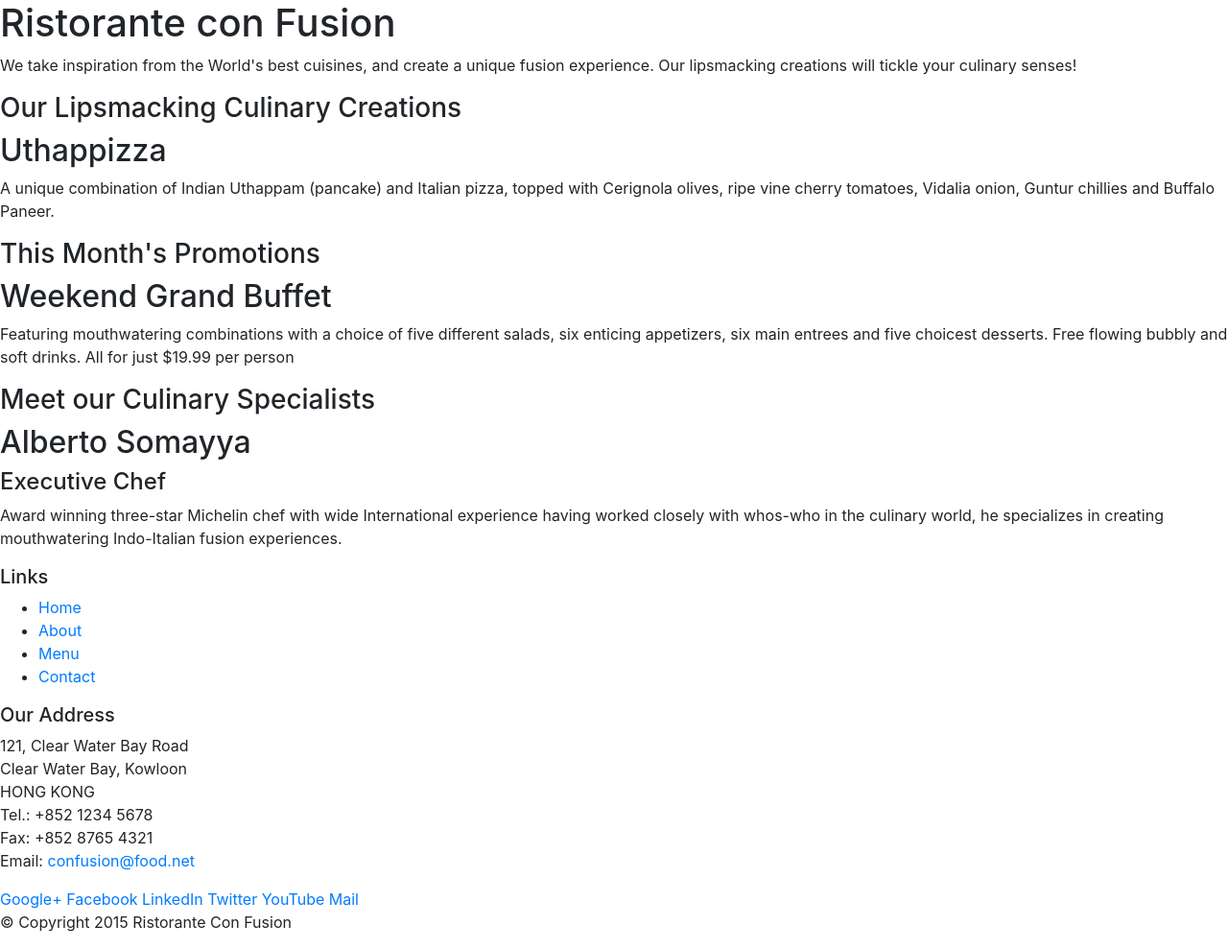
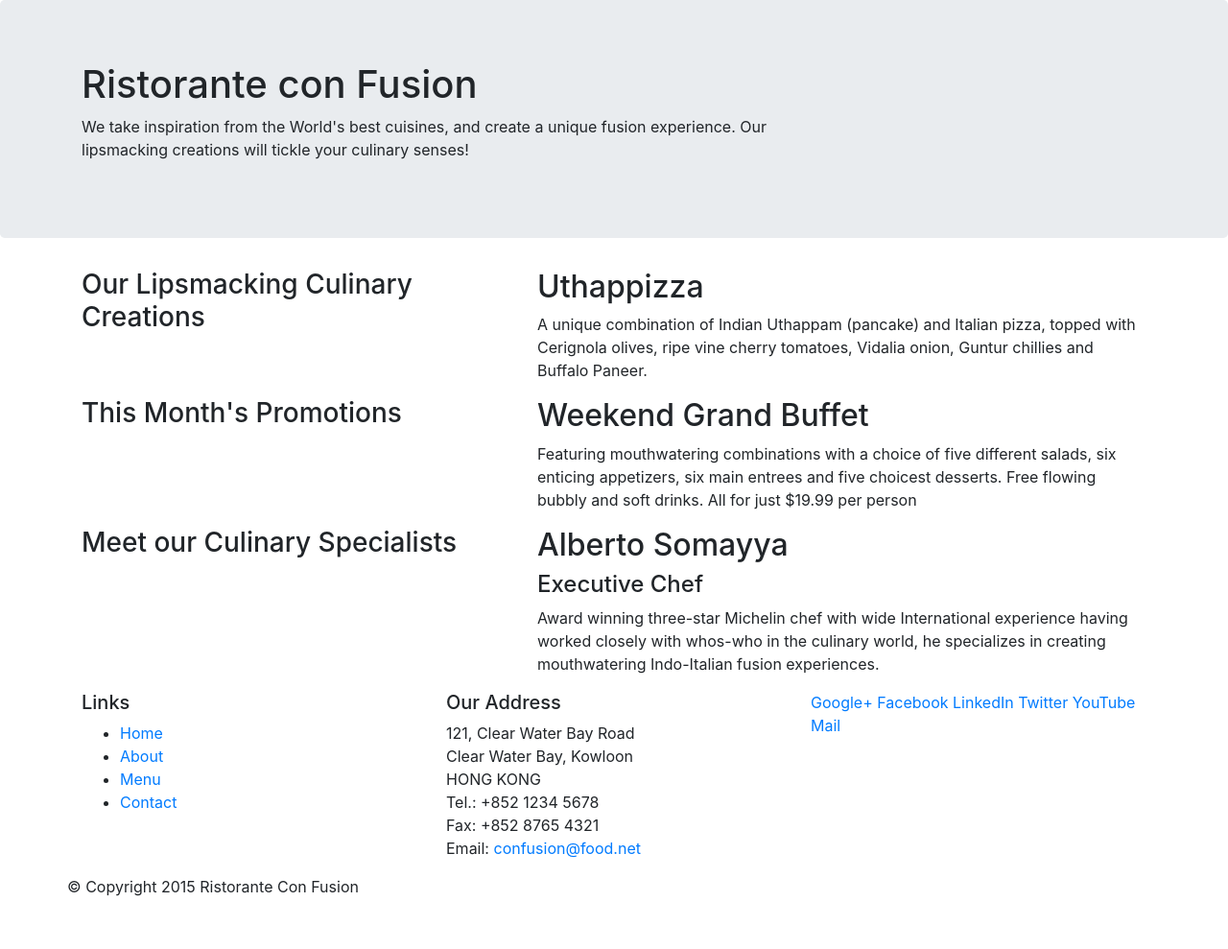
Before and after one commit to Karthik-Chowdary/Coursera-Full-Stack-Specialization-Front-End-Web-UI-Frameworks-and-Tools, a website: page Bootstrap4/conFusion/index.html in a window 1280 px wide. Shown: the whole page at 96% size. After the commit the page ends 952 px from the top, so only its background shows below. Drawn offline with nearby package versions, Linux system fonts and the light colour scheme.

Commit message:
RWD Bootstrap

```diff
--- a/Bootstrap4/conFusion/index.html
+++ b/Bootstrap4/conFusion/index.html
@@ -14,46 +14,46 @@
 
 <body>
 
-    <header>
-        <div>
-            <div>
-                <div>
+    <header class = "jumbotron">
+        <div class = "container">
+            <div class = "row">
+                <div class = "col-12 col-sm-8">
                     <h1>Ristorante con Fusion</h1>
                     <p>We take inspiration from the World's best cuisines, and create a unique fusion experience. Our lipsmacking creations will tickle your culinary senses!</p>
                 </div>
-                <div>
+                <div class = "col col-sm">
                 </div>
             </div>
         </div>
     </header>
 
-    <div>
-        <div>
-            <div>
+    <div class = "container">
+        <div class = "row">
+            <div class = "col-sm-4 col-md-5">
                 <h3>Our Lipsmacking Culinary Creations</h3>
             </div>
-            <div>
+            <div class = "col-sm col-md">
                 <h2>Uthappizza</h2>
                 <p>A unique combination of Indian Uthappam (pancake) and Italian pizza, topped with Cerignola olives, ripe vine cherry tomatoes, Vidalia onion, Guntur chillies and Buffalo Paneer.</p>
             </div>
         </div>
 
 
-        <div>
-            <div>
+        <div class = "row">
+            <div class = "col-sm-4 col-md-5">
                 <h3>This Month's Promotions</h3>
             </div>
-            <div>
+            <div class = "col-sm col-md">
                 <h2>Weekend Grand Buffet</h2>
                 <p>Featuring mouthwatering combinations with a choice of five different salads, six enticing appetizers, six main entrees and five choicest desserts. Free flowing bubbly and soft drinks. All for just $19.99 per person </p>
             </div>
         </div>
 
-        <div>
-            <div>
+        <div class = "row">
+            <div class = "col-sm-4 col-md-5">
                 <h3>Meet our Culinary Specialists</h3>
             </div>
-            <div>
+            <div class = "col-sm col-md">
                 <h2>Alberto Somayya</h2>
                 <h4>Executive Chef</h4>
                 <p>Award winning three-star Michelin chef with wide International experience having worked closely with whos-who in the culinary world, he specializes in creating mouthwatering Indo-Italian fusion experiences. </p>
@@ -62,9 +62,9 @@
     </div>
 
     <footer>
-        <div>
-            <div>
-                <div>
+        <div class = "container">
+            <div class = "row">
+                <div class = "col-5 col-sm-4">
                     <h5>Links</h5>
                     <ul>
                         <li><a href="#">Home</a></li>
@@ -73,7 +73,7 @@
                         <li><a href="#">Contact</a></li>
                     </ul>
                 </div>
-                <div>
+                <div class = "col-6 col-sm-4">
                     <h5>Our Address</h5>
                     <address>
 		              121, Clear Water Bay Road<br>
@@ -84,7 +84,7 @@
 		              Email: <a href="mailto:confusion@food.net">confusion@food.net</a>
 		           </address>
                 </div>
-                <div>
+                <div class = "col col-sm-4">
                     <div>
                         <a href="http://google.com/+">Google+</a>
                         <a href="http://www.facebook.com/profile.php?id=">Facebook</a>
@@ -95,8 +95,8 @@
                     </div>
                 </div>
            </div>
-           <div>
-                <div>
+           <div class = "row">
+                <div class "col-auto">
                     <p>© Copyright 2015 Ristorante Con Fusion</p>
                 </div>
            </div>
```
